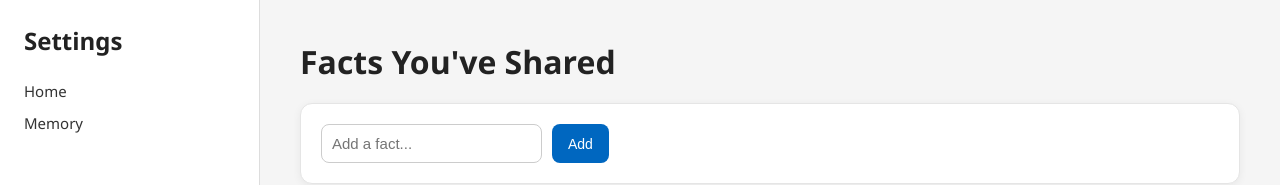
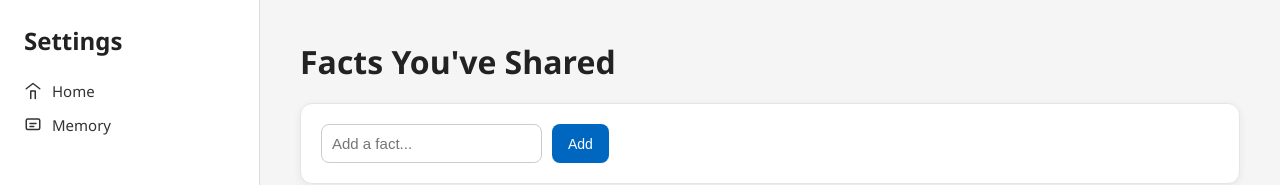
Before and after one commit to DragonFlamePrime/AI_Platform_---_Next-Generation_Chat, a React app in the folder frontend/: page /memory in a window 1280 px wide. Shown: the top 185 px of the page. Built offline with nearby package versions, Linux system fonts and the light colour scheme; no server answers; the HTML template or start-up script is replaced by a standard one.

Commit message:
Copilot‑style icons

```diff
--- a/frontend/src/components/Sidebar.jsx
+++ b/frontend/src/components/Sidebar.jsx
@@ -1,8 +1,10 @@
 import { Link } from "react-router-dom";
+import { HomeIcon, MemoryIcon } from "../icons/Icons";
 
 export default function Sidebar() {
   return (
-    <div style={{
+    <div
+      style={{
         width: "260px",
         height: "100vh",
         borderRight: "1px solid #ddd",
@@ -12,15 +14,38 @@ export default function Sidebar() {
         left: 0,
         top: 0,
         boxSizing: "border-box"
-    }}>
+      }}
+    >
       <h2 style={{ marginBottom: "24px", fontWeight: 600 }}>Settings</h2>
 
-      <nav style={{ display: "flex", flexDirection: "column", gap: "12px" }}>
-        <Link to="/" style={{ textDecoration: "none", color: "#333", fontSize: "15px" }}>
+      <nav style={{ display: "flex", flexDirection: "column", gap: "14px" }}>
+        <Link
+          to="/"
+          style={{
+            textDecoration: "none",
+            color: "#333",
+            fontSize: "15px",
+            display: "flex",
+            alignItems: "center",
+            gap: "10px"
+          }}
+        >
+          <HomeIcon size={18} />
           Home
         </Link>
 
-        <Link to="/memory" style={{ textDecoration: "none", color: "#333", fontSize: "15px" }}>
+        <Link
+          to="/memory"
+          style={{
+            textDecoration: "none",
+            color: "#333",
+            fontSize: "15px",
+            display: "flex",
+            alignItems: "center",
+            gap: "10px"
+          }}
+        >
+          <MemoryIcon size={18} />
           Memory
         </Link>
       </nav>
--- /dev/null
+++ b/frontend/src/icons/Icons.jsx
@@ -0,0 +1,36 @@
+export function HomeIcon({ size = 18 }) {
+  return (
+    <svg
+      width={size}
+      height={size}
+      viewBox="0 0 24 24"
+      fill="none"
+      stroke="currentColor"
+      strokeWidth="2"
+      strokeLinecap="round"
+      strokeLinejoin="round"
+    >
+      <path d="M3 9l9-7 9 7" />
+      <path d="M9 22V12h6v10" />
+    </svg>
+  );
+}
+
+export function MemoryIcon({ size = 18 }) {
+  return (
+    <svg
+      width={size}
+      height={size}
+      viewBox="0 0 24 24"
+      fill="none"
+      stroke="currentColor"
+      strokeWidth="2"
+      strokeLinecap="round"
+      strokeLinejoin="round"
+    >
+      <rect x="3" y="4" width="18" height="14" rx="2" />
+      <path d="M8 10h8" />
+      <path d="M8 14h5" />
+    </svg>
+  );
+}
```
Lines whose indentation alone changed are shown as unchanged.
